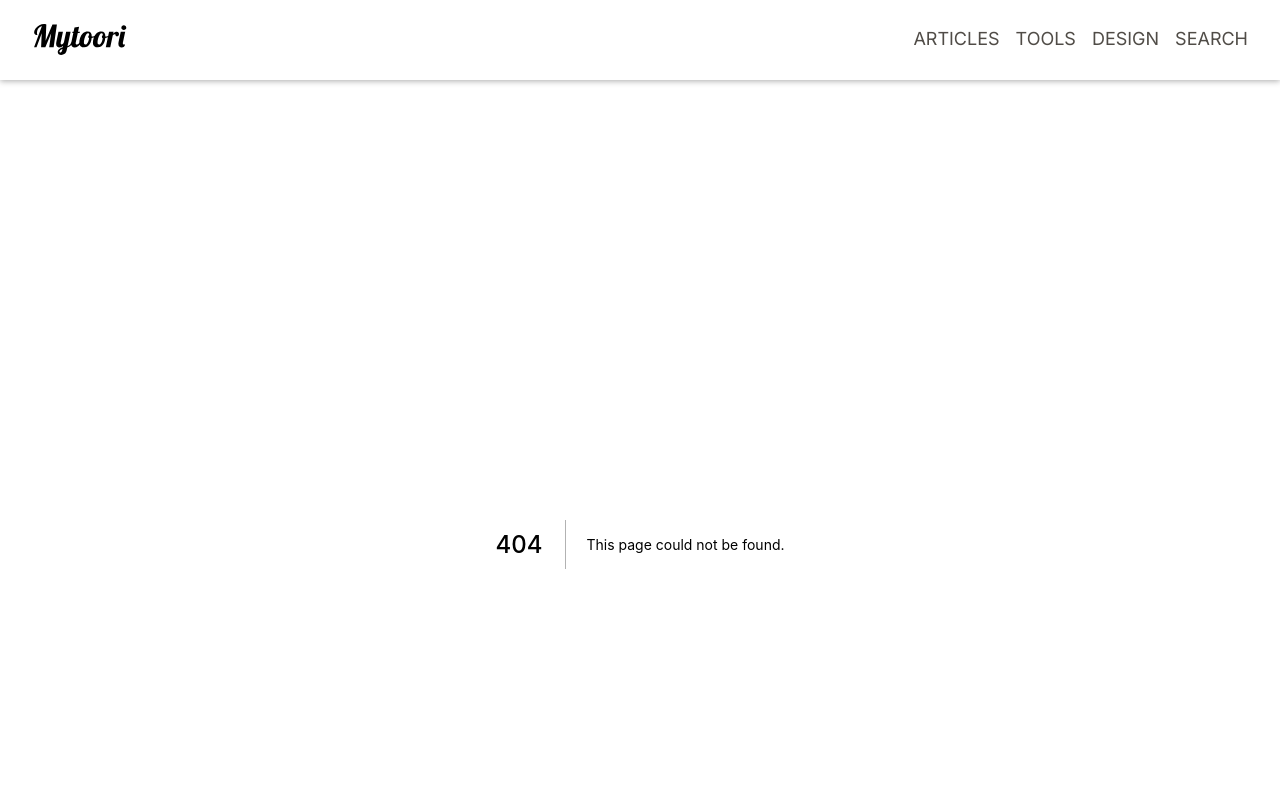
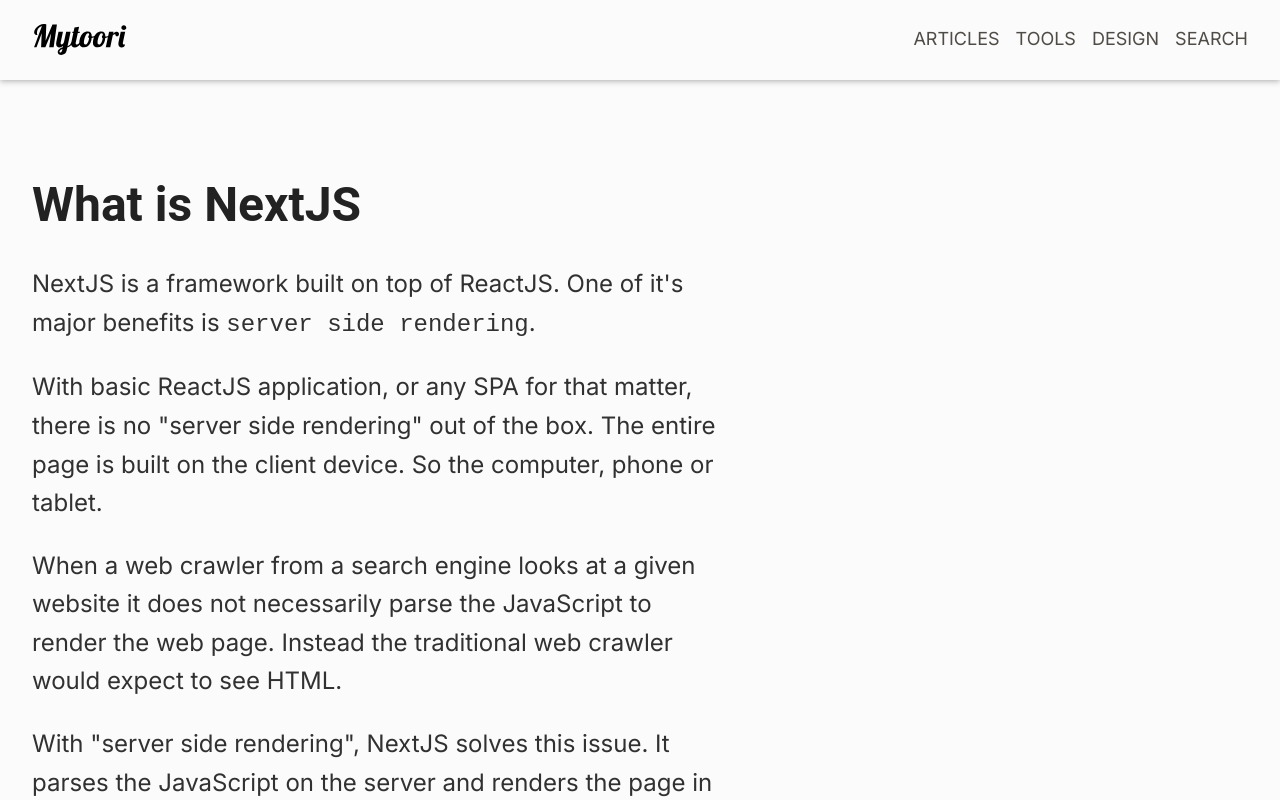
Before and after one commit to Giwan/blog, a Next.js app: page /whatis/nextjs in a window 1280 px wide. Before the commit this address had no page. Built offline with nearby package versions, Linux system fonts and the light colour scheme.

Commit message:
what is next js

```diff
--- /dev/null
+++ b/data/whatis/nextjs.mdx
@@ -0,0 +1,33 @@
+# What is NextJS
+NextJS is a framework built on top of ReactJS.
+One of it's major benefits is `server side rendering`.
+
+With basic ReactJS application, or any SPA for that matter, there is no "server side rendering" out of the box.
+The entire page is built on the client device. So the computer, phone or tablet.
+
+When a web crawler from a search engine looks at a given website it does not necessarily parse the JavaScript to render the web page.
+Instead the traditional web crawler would expect to see HTML.
+
+With "server side rendering", NextJS solves this issue.
+It parses the JavaScript on the server and renders the page in HTML before sending it to the client.
+Both the client and the "web crawler" now see the same `HTML`.
+
+There are many more benefits to using something like NextJS.
+
+## What are some use cases
+There are many cases where a person or company might consider WordPress.
+NextJS can be a better choice. WordPress is inherently unsafe and is very hard to manage for developers.
+That is, if new features need to be added or if the development cycle needs to automated, WordPress can be difficult to manage.
+
+NextJS offers an alternative.
+If it concerns a static site that does not require a backend it's even easier.
+NextJS however can be connected to a backend using an API if necessary.
+
+Using ReactJS under the hood, NextJS is easy to setup and comes with all the tools needed in a modern development environment.
+For developers already comfortable with React it's easy to get up and running.
+
+Not having experience with React does not have to be a show stopper however.
+It's relatively easy to learn.
+
+## Links
+* <a href="https://nextjs.org" alt="nextjs" target="_blank">NextJS</a>
--- /dev/null
+++ b/pages/whatis/nextjs/index.js
@@ -0,0 +1,10 @@
+import Nextjs from "../../../data/whatis/nextjs.mdx";
+import { whatisPageStyle } from "../../../styles/page.module.css";
+
+export default function() {
+    return(
+        <div className={whatisPageStyle}>
+            <Nextjs />
+        </div>
+    )
+}
```
Also changed, not shown: data/dataTools.js (added, +16 -0 lines), data/socialTools.js (added, +16 -0 lines), data/tools.js (+4 -21 lines), data/whatis/index.js (+7 -1 lines).
